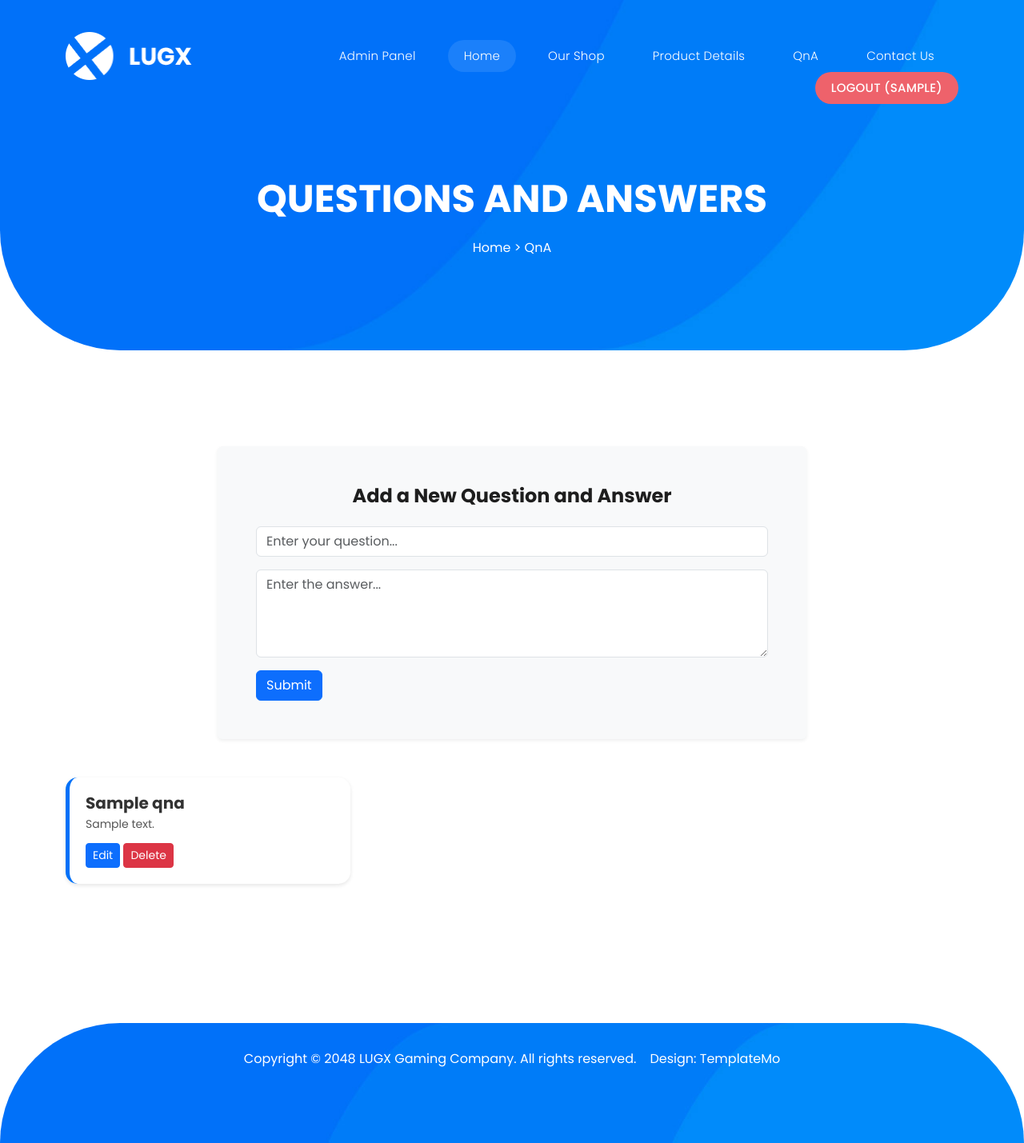
After one commit to Pavel440-ai/Lugx-Gaming, a PHP site: page /qna.php in a window 1280 px wide. The commit adds this page. Shown: the whole page at 80% size. Run offline with PHP 8.4, Linux system fonts and the light colour scheme; the visitor is signed in with stand-in values (Sample User, id 1); tables that the repository leaves empty or names only in its code hold one stand-in row (values such as "Sample post").

Commit message:
QnA
added ability to delete and edit questions for admins
Admins can now delete and edit QnA entries.

```diff
--- /dev/null
+++ b/assets/css/qna.css
@@ -0,0 +1,63 @@
+body {
+    font-family: Arial, sans-serif;
+    background-color: #f2f2f2;
+    margin: 0;
+    padding: 40px 20px;
+}
+
+.qna-page {
+    max-width: 1200px;
+    margin: 0 auto;
+}
+
+.qna-container {
+    display: flex;
+    flex-wrap: wrap;
+    gap: 20px;
+    justify-content: center;
+}
+
+.qna-item {
+    flex: 0 0 calc(50% - 20px);
+    background: #ffffff;
+    border-left: 5px solid #0071f8;
+    border-radius: 15px;
+    padding: 20px;
+    box-shadow: 0 2px 5px rgba(0, 0, 0, 0.1);
+    transition: background 0.3s;
+    box-sizing: border-box;
+}
+
+.qna-item:hover {
+    background: #f1f7ff;
+}
+
+.qna-item h5 {
+    margin-top: 0;
+    color: #333;
+}
+
+.qna-item p {
+    margin-bottom: 10px;
+    color: #555;
+}
+
+.btn-danger {
+    background-color: #dc3545;
+    color: white;
+    border: none;
+    padding: 5px 10px;
+    font-size: 14px;
+    border-radius: 5px;
+    cursor: pointer;
+}
+
+.btn-danger:hover {
+    background-color: #c82333;
+}
+
+@media (max-width: 768px) {
+    .qna-item {
+        flex: 0 0 100%;
+    }
+}
--- /dev/null
+++ b/assets/js/preloader.js
@@ -0,0 +1,7 @@
+// File: js/preloader.js
+window.addEventListener('load', function() {
+    // При желании можно добавить задержку
+    setTimeout(function() {
+        document.getElementById('js-preloader').classList.add('loaded');
+    }, 200);
+});
--- /dev/null
+++ b/classes/QnA.php
@@ -0,0 +1,67 @@
+<?php
+namespace classes;
+
+use PDO;
+
+// Include the Database class for connecting to the database
+require_once 'Database.php';
+
+class QnA
+{
+    private $conn;
+
+    // Initialize connection in the constructor
+    public function __construct()
+    {
+        $database = new Database();
+        $this->conn = $database->connect();
+    }
+
+    // Retrieve all QnA entries, ordered by id in descending order
+    public function getQnA()
+    {
+        $sql = "SELECT * FROM qna ORDER BY id DESC";
+        $stmt = $this->conn->query($sql);
+        return $stmt->fetchAll(PDO::FETCH_ASSOC);
+    }
+
+    // Retrieve a single QnA entry based on its id
+    public function getQnAById($id)
+    {
+        $sql = "SELECT * FROM qna WHERE id = :id";
+        $stmt = $this->conn->prepare($sql);
+        $stmt->execute([':id' => $id]);
+        return $stmt->fetch(PDO::FETCH_ASSOC);
+    }
+
+    // Insert a new QnA entry into the database
+    public function insertQnA($question, $answer)
+    {
+        $sql = "INSERT INTO qna (question, answer) VALUES (:question, :answer)";
+        $stmt = $this->conn->prepare($sql);
+        return $stmt->execute([
+            ':question' => $question,
+            ':answer'   => $answer
+        ]);
+    }
+
+    // Update an existing QnA entry with new values
+    public function updateQnA($id, $question, $answer)
+    {
+        $sql = "UPDATE qna SET question = :question, answer = :answer WHERE id = :id";
+        $stmt = $this->conn->prepare($sql);
+        return $stmt->execute([
+            ':question' => $question,
+            ':answer'   => $answer,
+            ':id'       => $id
+        ]);
+    }
+
+    // Delete a specific QnA entry based on its id
+    public function deleteQnA($id)
+    {
+        $sql = "DELETE FROM qna WHERE id = :id";
+        $stmt = $this->conn->prepare($sql);
+        return $stmt->execute([':id' => $id]);
+    }
+}
--- a/php/ComponentsHeader/nav.php
+++ b/php/ComponentsHeader/nav.php
@@ -1,20 +1,40 @@
-<?php ?>
+<?php
+// Start the session if it's not already active
+if (session_status() === PHP_SESSION_NONE) {
+    session_start();
+}
+?>
+
 <nav class="main-nav">
-    <!-- ***** Logo Start ***** -->
+    <!-- Logo linking to the homepage -->
     <a href="index.php" class="logo">
-        <img src="assets/images/logo.png" alt="" style="width: 158px;">
+        <img src="assets/images/logo.png" alt="Logo" style="width: 158px;">
     </a>
-    <!-- ***** Logo End ***** -->
-    <!-- ***** Menu Start ***** -->
+
+    <!-- Navigation menu -->
     <ul class="nav">
+        <?php if (isset($_SESSION['rola']) && $_SESSION['rola'] === 'admin'): ?>
+            <!-- Link to the admin panel for admin users -->
+            <li><a href="admin/admin.php">Admin Panel</a></li>
+        <?php endif; ?>
+
         <li><a href="index.php" class="active">Home</a></li>
         <li><a href="shop.php">Our Shop</a></li>
         <li><a href="product-details.php">Product Details</a></li>
+        <li><a href="qna.php">QnA</a></li>
         <li><a href="contact.php">Contact Us</a></li>
-        <li><a href="#">Sign In</a></li>
+
+        <?php if (isset($_SESSION['user_id'])): ?>
+            <!-- Show logout option with the username -->
+            <li><a href="auth/logout.php">Logout (<?= htmlspecialchars($_SESSION['username']) ?>)</a></li>
+        <?php else: ?>
+            <!-- Show login option if the user is not logged in -->
+            <li><a href="auth/login.php">Login</a></li>
+        <?php endif; ?>
     </ul>
-    <a class='menu-trigger'>
+
+    <!-- Mobile menu trigger -->
+    <a class="menu-trigger">
         <span>Menu</span>
     </a>
-    <!-- ***** Menu End ***** -->
 </nav>
--- a/php/header.php
+++ b/php/header.php
@@ -1,36 +1,34 @@
-<?php ?>
-
 <head>
-
+    <!-- Essential meta tags for responsiveness and character encoding -->
     <meta charset="utf-8">
     <meta name="viewport" content="width=device-width, initial-scale=1, shrink-to-fit=no">
+
+    <!-- Google Fonts -->
     <link href="https://fonts.googleapis.com/css2?family=Poppins:wght@100;200;300;400;500;600;700;800;900&display=swap" rel="stylesheet">
 
+    <!-- Page title -->
     <title>Lugx Gaming Shop HTML5 Template</title>
 
     <!-- Bootstrap core CSS -->
     <link href="vendor/bootstrap/css/bootstrap.min.css" rel="stylesheet">
-
 
     <!-- Additional CSS Files -->
     <link rel="stylesheet" href="assets/css/fontawesome.css">
     <link rel="stylesheet" href="assets/css/templatemo-lugx-gaming.css">
     <link rel="stylesheet" href="assets/css/owl.css">
     <link rel="stylesheet" href="assets/css/animate.css">
-    <link rel="stylesheet"href="https://unpkg.com/swiper@7/swiper-bundle.min.css"/>
+    <link rel="stylesheet" href="https://unpkg.com/swiper@7/swiper-bundle.min.css"/>
     <!--
-
-    TemplateMo 589 lugx gaming
-
-    https://templatemo.com/tm-589-lugx-gaming
-
-    -->
+         TemplateMo 589 lugx gaming
+         https://templatemo.com/tm-589-lugx-gaming
+         -->
 </head>
 <header class="header-area header-sticky">
     <div class="container">
         <div class="row">
             <div class="col-12">
-                <?php include 'ComponentsHeader\nav.php'; ?>
+                <!-- Include the navigation menu -->
+                <?php include __DIR__ . '/ComponentsHeader/nav.php'; ?>
             </div>
         </div>
     </div>
--- /dev/null
+++ b/qna.php
@@ -0,0 +1,138 @@
+<?php
+
+use classes\QnA;
+session_start();
+
+require_once 'classes/QnA.php';
+$qna = new QnA();
+
+$isAdmin = isset($_SESSION['rola']) && $_SESSION['rola'] === 'admin';
+
+if (isset($_GET['delete']) && $isAdmin) {
+    $qna->deleteQnA((int)$_GET['delete']);
+    header("Location: qna.php?deleted=1");
+    exit();
+}
+
+if ($_SERVER['REQUEST_METHOD'] == 'POST') {
+    $question = $_POST['question'];
+    $answer   = $_POST['answer'];
+
+    if (!empty($question) && !empty($answer)) {
+        if ($qna->insertQnA($question, $answer)) {
+            header("Location: qna.php?success=1");
+            exit();
+        } else {
+            $error = "Error while adding data!";
+        }
+    } else {
+        $error = "Please fill in all fields.";
+    }
+}
+
+$questions = $qna->getQnA();
+?>
+<!DOCTYPE html>
+<html lang="en">
+<head>
+    <!-- Meta tags and page title -->
+    <meta charset="utf-8">
+    <meta name="viewport" content="width=device-width, initial-scale=1, shrink-to-fit=no">
+    <title>Lugx Gaming - QnA Page</title>
+
+    <!-- Include Bootstrap styles and additional CSS files -->
+    <link href="vendor/bootstrap/css/bootstrap.min.css" rel="stylesheet">
+    <link rel="stylesheet" href="assets/css/qna.css">
+    <link rel="stylesheet" href="assets/css/fontawesome.css">
+    <link rel="stylesheet" href="assets/css/templatemo-lugx-gaming.css">
+    <link rel="stylesheet" href="assets/css/owl.css">
+    <link rel="stylesheet" href="https://unpkg.com/swiper@7/swiper-bundle.min.css"/>
+</head>
+<body>
+<!-- Preloader element -->
+<div id="js-preloader" class="js-preloader">
+    <div class="preloader-inner">
+        <span class="dot"></span>
+        <div class="dots">
+            <span></span>
+            <span></span>
+            <span></span>
+        </div>
+    </div>
+</div>
+
+<?php include 'php/header.php'; ?>
+
+<!-- Page heading -->
+<div class="page-heading header-text">
+    <div class="container">
+        <div class="row">
+            <div class="col-lg-12">
+                <h3>Questions and Answers</h3>
+                <span class="breadcrumb"><a href="index.php">Home</a> &gt; QnA</span>
+            </div>
+        </div>
+    </div>
+</div>
+
+<!-- Main QnA section -->
+<div class="section trending">
+    <div class="container">
+        <!-- Display notifications for completed actions -->
+        <?php if (isset($_GET['success'])): ?>
+            <div class="alert alert-success">Question and answer added successfully!</div>
+        <?php elseif (isset($_GET['deleted'])): ?>
+            <div class="alert alert-warning">Entry successfully deleted.</div>
+        <?php elseif (isset($error)): ?>
+            <div class="alert alert-danger"><?= htmlspecialchars($error); ?></div>
+        <?php endif; ?>
+
+        <!-- Form for adding a new QnA entry -->
+        <div class="row mt-5">
+            <div class="col-lg-8 offset-lg-2">
+                <div class="contact-form p-5 bg-light rounded shadow-sm">
+                    <h4 class="mb-4 text-center">Add a New Question and Answer</h4>
+                    <form method="post" action="qna.php">
+                        <div class="row">
+                            <div class="col-lg-12 mb-3">
+                                <input type="text" name="question" id="question" class="form-control" placeholder="Enter your question..." required>
+                            </div>
+                            <div class="col-lg-12 mb-3">
+                                <textarea name="answer" id="answer" class="form-control" rows="4" placeholder="Enter the answer..." required></textarea>
+                            </div>
+                            <div class="col-lg-12">
+                                <button type="submit" class="btn btn-primary btn-block">Submit</button>
+                            </div>
+                        </div>
+                    </form>
+                </div>
+            </div>
+        </div>
+
+        <div class="row mt-5">
+            <?php foreach ($questions as $item): ?>
+                <div class="col-lg-4 col-md-6 mb-4">
+                    <div class="qna-item h-100">
+                        <h5><?= htmlspecialchars($item['question']); ?></h5>
+                        <p><?= htmlspecialchars($item['answer']); ?></p>
+                        <?php if ($isAdmin): ?>
+                            <a href="admin/edit_qna.php?id=<?= (int)$item['id']; ?>" class="btn
+                            btn-primary btn-sm">Edit</a>
+                            <a href="qna.php?delete=<?= (int)$item['id']; ?>" class="btn btn-danger btn-sm" onclick="return confirm('Are you sure you want to delete this item?');">Delete</a>
+                        <?php endif; ?>
+                    </div>
+                </div>
+            <?php endforeach; ?>
+        </div>
+    </div>
+</div>
+
+<?php include 'php/footer.php'; ?>
+
+<!-- Include necessary JS files (e.g., Bootstrap) -->
+<script src="vendor/bootstrap/js/bootstrap.min.js"></script>
+<script src="assets/js/preloader.js"></script>
+<!-- Include a separate file for the preloader -->
+<script src='assets/js/preloader.js' type="text/javascript"></script>
+</body>
+</html>
```
Also changed, not shown: admin/edit_qna.php (added, +62 -0 lines).
